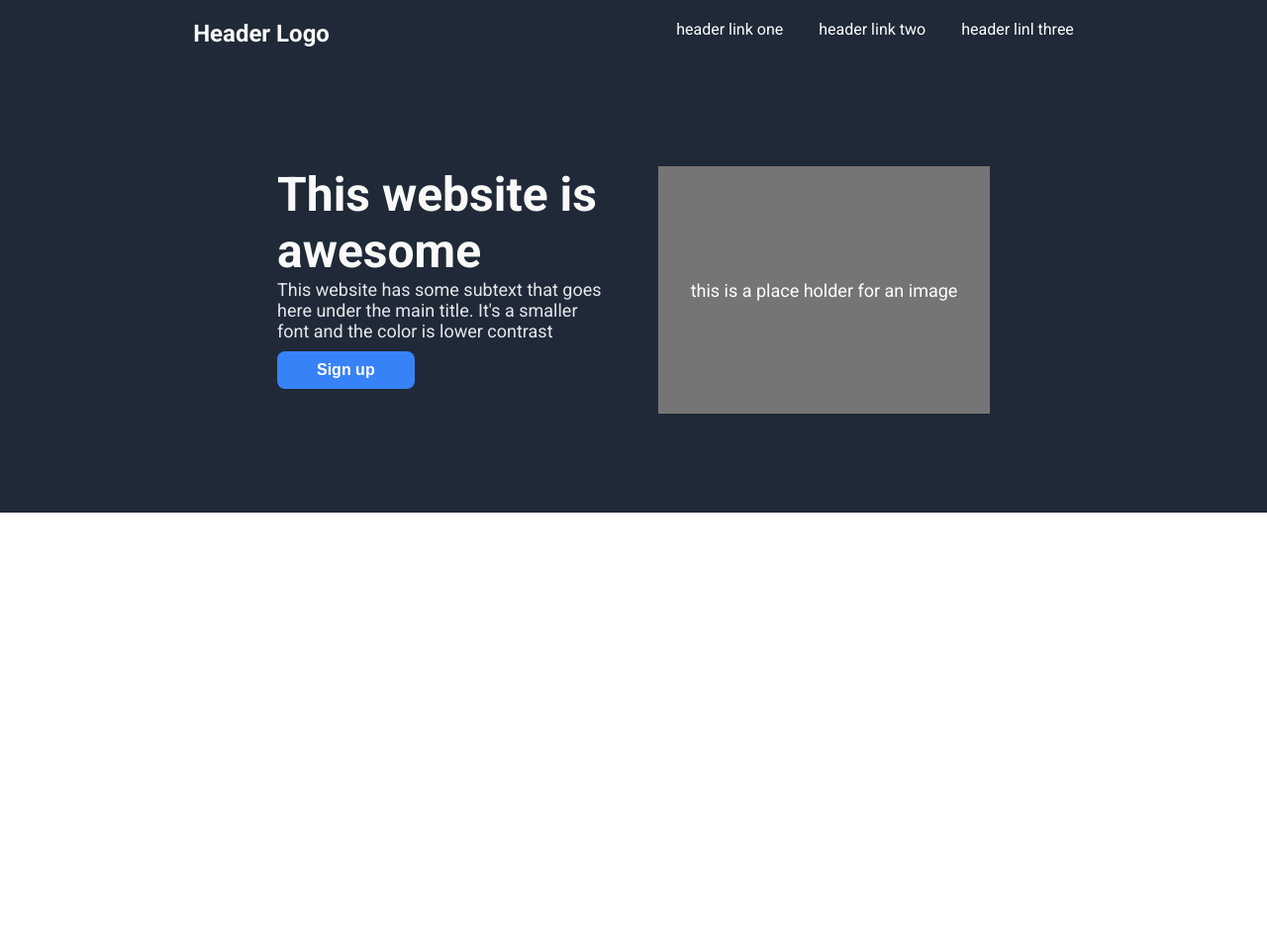
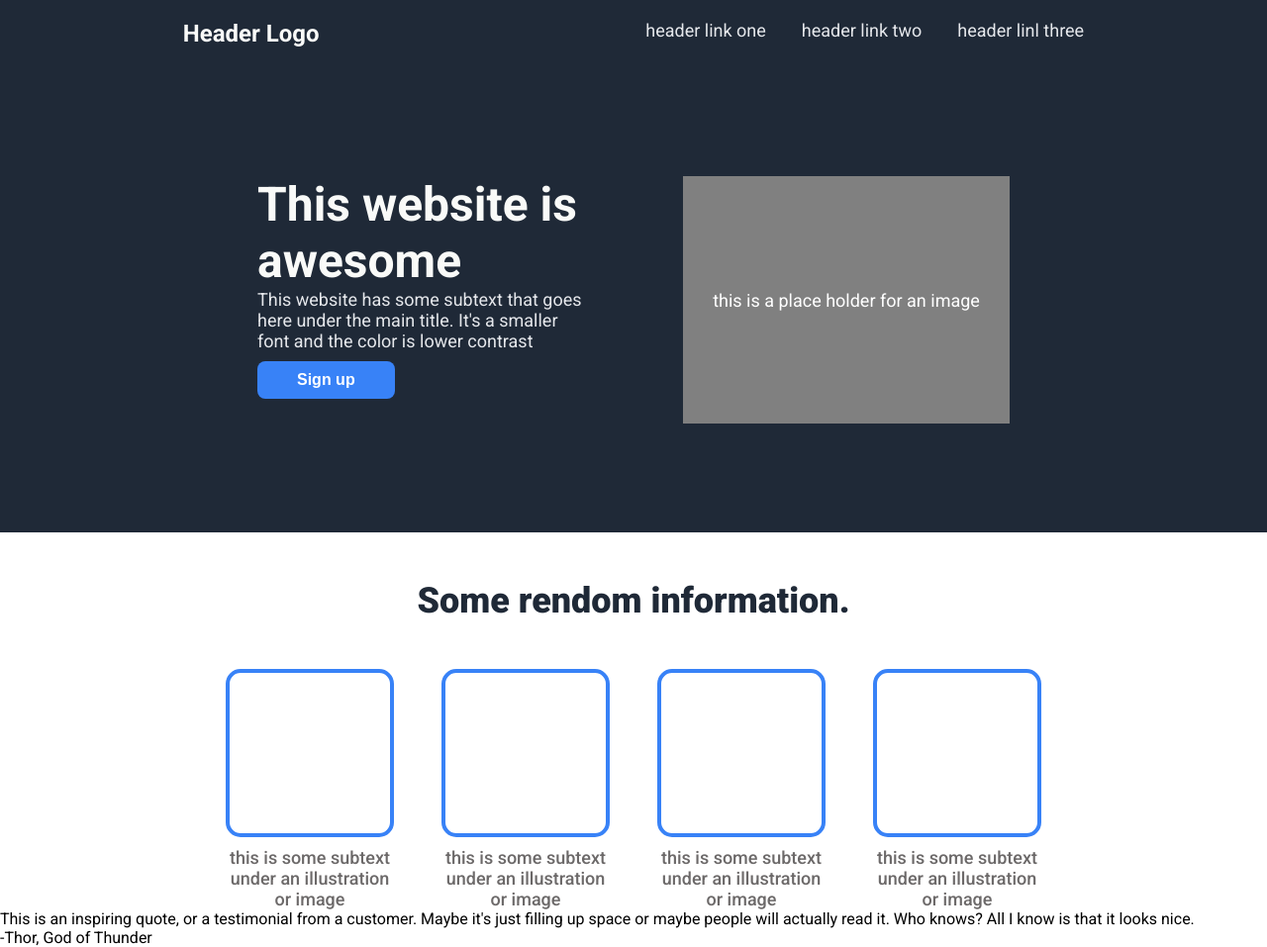
Before and after one commit to AtheekJAR/Landing_page, a plain HTML site: page index.html in a window 1280 px wide. Shown: the whole page at 99% size. Before the commit the page ends 800 px from the top, so only its background shows below. Drawn offline with Linux system fonts and the light colour scheme.

Commit message:
create info section and style it and make some changes on style of the previous sections to improve the looks!!

```diff
--- a/index.html
+++ b/index.html
@@ -33,6 +33,35 @@
         </div>
     </div>
 
+    <div id="info">
+        <h1>Some rendom information.</h1>
+        <div class="info-images">
+            <div class="img-container">
+                <div class="img"></div>
+                <p>this is some subtext under an illustration or image</p>
+            </div>
+            <div class="img-container">
+                <div class="img"></div>
+                <p>this is some subtext under an illustration or image</p>
+            </div>
+            <div class="img-container">
+                <div class="img"></div>
+                <p>this is some subtext under an illustration or image</p>
+            </div>
+            <div class="img-container">
+                <div class="img"></div>
+                <p>this is some subtext under an illustration or image</p>
+            </div>
+        </div>
+
+        <div class="quote">
+            <p>This is an inspiring quote, or a testimonial from a customer. Maybe it's just filling up space or maybe people will actually read it. Who knows? All I know is that it looks nice.</p>
+            <p>-Thor, God of Thunder</p>
+        </div>
+
+
+    </div>
+
 </body>
 
 </html>
--- a/style.css
+++ b/style.css
@@ -10,7 +10,7 @@ body {
 
 .header {
     background-color: #1f2937;
-    color: white;
+    color: #e5e7eb;
     padding: 20px;
     display: flex;
     justify-content: space-around;
@@ -25,14 +25,15 @@ ul {
     list-style-type: none;
     display: flex;
     gap: 36px;
+    font-size: 18px;
 }
 
 .hero {
     background-color: #1f2937;
     display: flex;
     justify-content: center;
-    padding: 100px 280px;
-    gap: 50px;
+    padding: 110px 260px;
+    gap: 100px;
 }
 
 .hero-text {
@@ -64,7 +65,7 @@ ul {
 
 #hero-image {
     height: 250px;
-    background-color: rgb(117, 117, 117);
+    background-color: #808080;
     flex: 1;
     display: flex;
     align-items: center;
@@ -75,3 +76,44 @@ ul {
     color: white;
     font-size: 18px;
 }
+
+#info {
+    display: flex;
+    flex-direction: column;
+}
+
+#info h1 {
+    text-align: center;
+    margin: 48px;
+    font-size: 36px;
+    font-weight: 900;
+    color: #1f2937;
+}
+
+.info-images {
+    display: flex;
+    justify-content: center;
+    gap: 48px;
+    /* margin: 0px 300px; */
+}
+
+.img-container {
+    display: flex;
+    flex-direction: column;
+    width: 170px;
+    justify-content: space-between;
+    text-align: center;
+    gap: 10px;
+}
+
+.img-container p {
+    font-size: 18px;
+    color: rgb(108, 105, 105);
+    font-weight: 500;
+}
+
+.info-images .img {
+    border: 4px solid #3882f7;
+    border-radius: 15px;
+    height: 170px;
+}
```
